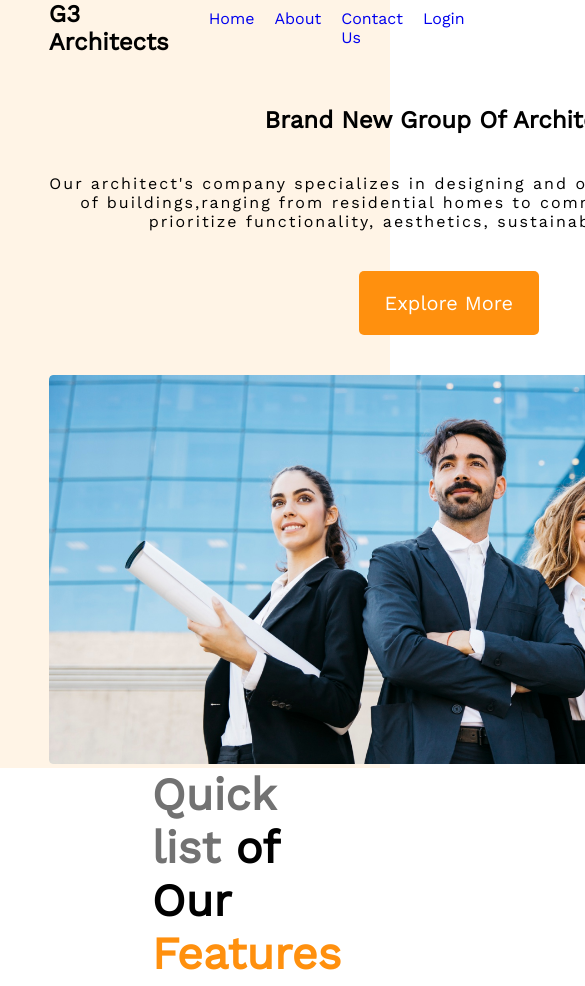
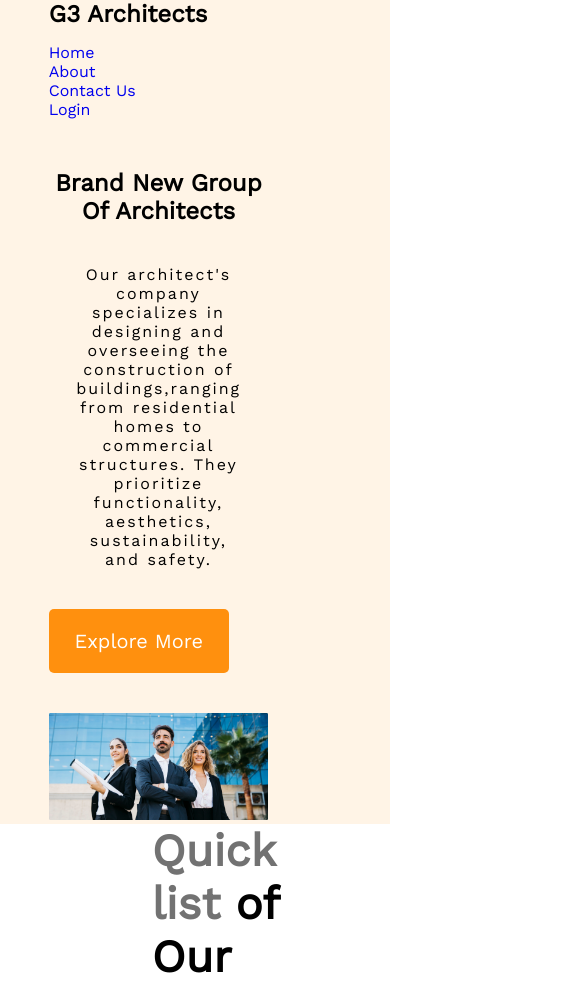
Before and after one commit to Sifatkhan007/assignment-2, a plain HTML site: page index.html in a window 390 px wide. Shown: the top 986 px of the page, 585 px wide, since content can reach past the window. Drawn offline with nearby package versions, Linux system fonts and the light colour scheme.

Commit message:
1st section responsive

```diff
--- a/index.html
+++ b/index.html
@@ -7,7 +7,7 @@
     <meta name="viewport" content="width=device-width, initial-scale=1.0">
     <title> G3 Architects</title>
     <link rel="stylesheet" href="styles/style.css">
-    <!-- fonts  -->
+    <!-- -------------------------------fonts ---------------------- -->
     <link rel="preconnect" href="https://fonts.googleapis.com">
     <link rel="preconnect" href="https://fonts.gstatic.com" crossorigin>
     <link href="https://fonts.googleapis.com/css2?family=Work+Sans&display=swap" rel="stylesheet">
@@ -20,12 +20,14 @@
             <div class="navbar">
                 <nav>
                     <h2 class="nav-title">G3 Architects</h2>
+                    <div>
                         <ul class="navlist">
                             <li><a href="#">Home</a></li>
                             <li><a href="#">About</a></li>
                             <li><a href="#">Contact Us</a></li>
                             <li><a href="#">Login</a></li>
                         </ul>
+                    </div>
                 </nav>
                 <div class="banner">
                     <h2 class="banner-title">Brand New Group Of Architects</h2>
--- a/styles/style.css
+++ b/styles/style.css
@@ -224,6 +224,7 @@ nav {
     grid-template-columns: repeat(4, 1fr);
     justify-items: center;
     margin-bottom: 60px;
+    gap: 20px;
 }
 
 .work-num {
@@ -282,3 +283,53 @@ footer {
     text-align: center;
 
 }
+
+/* Media Queries */
+
+@media only screen and (max-width:688px) {
+
+    .navigates {
+        width: 75%;
+        margin: 0 auto;
+    }
+
+    nav {
+        display: flex;
+        flex-direction: column;
+        align-items: flex-start;
+        padding: 0;
+    }
+
+    .navlist {
+        display: block;
+        padding: 0;
+        margin-top: 15px;
+    }
+
+    .banner {
+        width: 75%;
+        display: flex;
+        flex-direction: column;
+        align-items: flex-start;
+    }
+
+    .banner-img img {
+        width: 100%;
+        height: 100%;
+    }
+
+    .banner-description {
+        width: 75%;
+    }
+
+
+
+
+
+
+
+
+
+
+
+}
```
Lines whose indentation alone changed are shown as unchanged.
